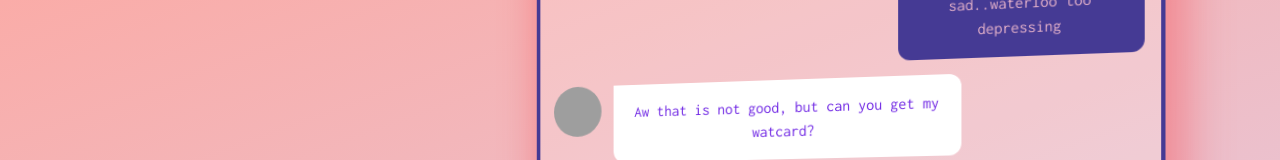
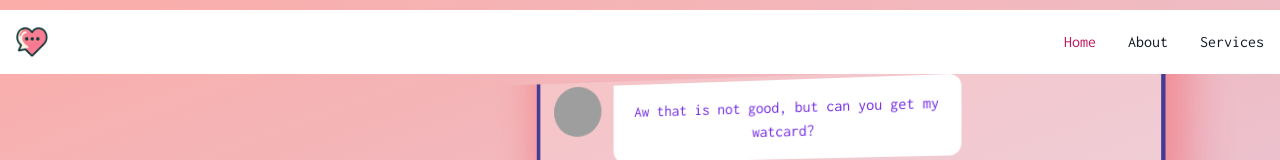
Before and after one commit to ylw311/Harbor.ed, a React (Create React App) app in the folder ui/cra-threejs/: page / in a window 1280 px wide. Shown: the top 160 px of the page. Built offline with nearby package versions, Linux system fonts and the light colour scheme; grey boxes are pictures that could not be loaded.

Commit message:
richard fixed everything again

```diff
--- a/ui/cra-threejs/package.json
+++ b/ui/cra-threejs/package.json
@@ -6,12 +6,12 @@
     "@testing-library/jest-dom": "^5.17.0",
     "@testing-library/react": "^13.4.0",
     "@testing-library/user-event": "^13.5.0",
-
-    "node-sass": "^7.0.3",
+    "jquery": "^3.7.1",
     "react": "^18.2.0",
     "react-dom": "^18.2.0",
     "react-router-dom": "^6.20.0",
     "react-scripts": "5.0.1",
+    "sass": "^1.69.5",
     "three": "^0.158.0",
     "web-vitals": "^2.1.4"
   },
--- a/ui/cra-threejs/src/App.js
+++ b/ui/cra-threejs/src/App.js
@@ -1,5 +1,5 @@
-import './App.css';
-import Three from './Three';
+import "./App.css";
+import Three from "./Three";
 import { BrowserRouter as Router, Routes, Route } from "react-router-dom";
 import Main from "./components/main.js";
 import Navbar from "./components/Navbar.js";
--- a/ui/cra-threejs/src/components/Navbar.js
+++ b/ui/cra-threejs/src/components/Navbar.js
@@ -2,7 +2,7 @@ import React from "react";
 
 function Navbar() {
   return (
-    <nav className="bg-white border-gray-200 ">
+    <nav className="bg-white border-gray-200 fixed w-full z-20">
       <div className="max-w-screen-xl flex flex-wrap items-center justify-between mx-auto p-4">
         <a href="#" className="flex items-center space-x-3 rtl:space-x-reverse">
           <img src="./heartmessagetransparent.png" className="h-8" alt="Logo" />
@@ -38,22 +38,6 @@ function Navbar() {
                 Services
               </a>
             </li>
-            <li>
-              <a
-                href="#"
-                className="block py-2 px-3 text-gray-900 rounded hover:bg-gray-100 md:hover:bg-transparent md:border-0 md:hover:text-pink-400 md:p-0"
-              >
-                Pricing
-              </a>
-            </li>
-            <li>
-              <a
-                href="#"
-                className="block py-2 px-3 text-gray-900 rounded hover:bg-gray-100 md:hover:bg-transparent md:border-0 md:hover:text-pink-400 md:p-0"
-              >
-                Contact
-              </a>
-            </li>
           </ul>
         </div>
       </div>
--- a/ui/cra-threejs/src/css/App.scss
+++ b/ui/cra-threejs/src/css/App.scss
@@ -6,7 +6,7 @@ $bot-text: #7028e4;
 $user-text: #e5b2ca;
 $red: #ff7871;
 $red-dark: #db0035;
-$shadow: rgba(#f43b47,0.4);
+$shadow: rgba(#f43b47, 0.4);
 $stroke: 4px;
 $br: 12px;
 $dot-size: 9px;
@@ -35,8 +35,8 @@ h2 {
 html,
 body,
 #app {
-  width: 100vw;
-  height: 100vh;
+  // width: 100vw;
+  // height: 100vh;
   margin: 0;
   overflow: hidden;
 }
@@ -52,7 +52,7 @@ body {
 body,
 .app-container {
   position: absolute;
-  top: 0;
+  top: 10px;
   left: 0;
   right: 0;
   bottom: 0;
@@ -71,10 +71,7 @@ body,
     flex: 1 0 20vw;
     margin: 0 5vw 5vw 0;
     margin-top: auto;
-    text-shadow:
-      1px 2px 0px $shadow,
-		3px 2px 0px $shadow,
-		2px 3px 0px $shadow;
+    text-shadow: 1px 2px 0px $shadow, 3px 2px 0px $shadow, 2px 3px 0px $shadow;
     position: relative;
     .header-img {
       position: absolute;
@@ -107,19 +104,19 @@ body,
       padding: $dot-size / 2;
       background: $highlight;
       .dot {
-        margin: $dot-size $dot-size*1.5 $dot-size 0;
+        margin: $dot-size $dot-size * 1.5 $dot-size 0;
         width: $dot-size;
         height: $dot-size;
         background: $red;
         border-radius: 50%;
         box-shadow: 3px 3px $red-dark;
-        &:nth-child(1){
+        &:nth-child(1) {
           animation: grow 0.3s $snap 0.3s both;
         }
-        &:nth-child(2){
+        &:nth-child(2) {
           animation: grow 0.3s $snap 0.5s both;
         }
-        &:nth-child(3){
+        &:nth-child(3) {
           animation: grow 0.3s $snap 0.7s both;
         }
       }
@@ -268,25 +265,21 @@ body,
 }
 
 @keyframes grow {
-	from
-  {
+  from {
     transform: scale(0);
   }
-	to
-	{
+  to {
     transform: none;
   }
 }
 
 @keyframes up {
-	from
-  {
+  from {
     opacity: 0;
-		transform: translateY(1rem);
+    transform: translateY(1rem);
   }
-	to
-	{
+  to {
     opacity: 1;
-		transform: none;
+    transform: none;
   }
 }
```
Also changed, not shown: 2 other files (tests, documents, lock files or other folders).
